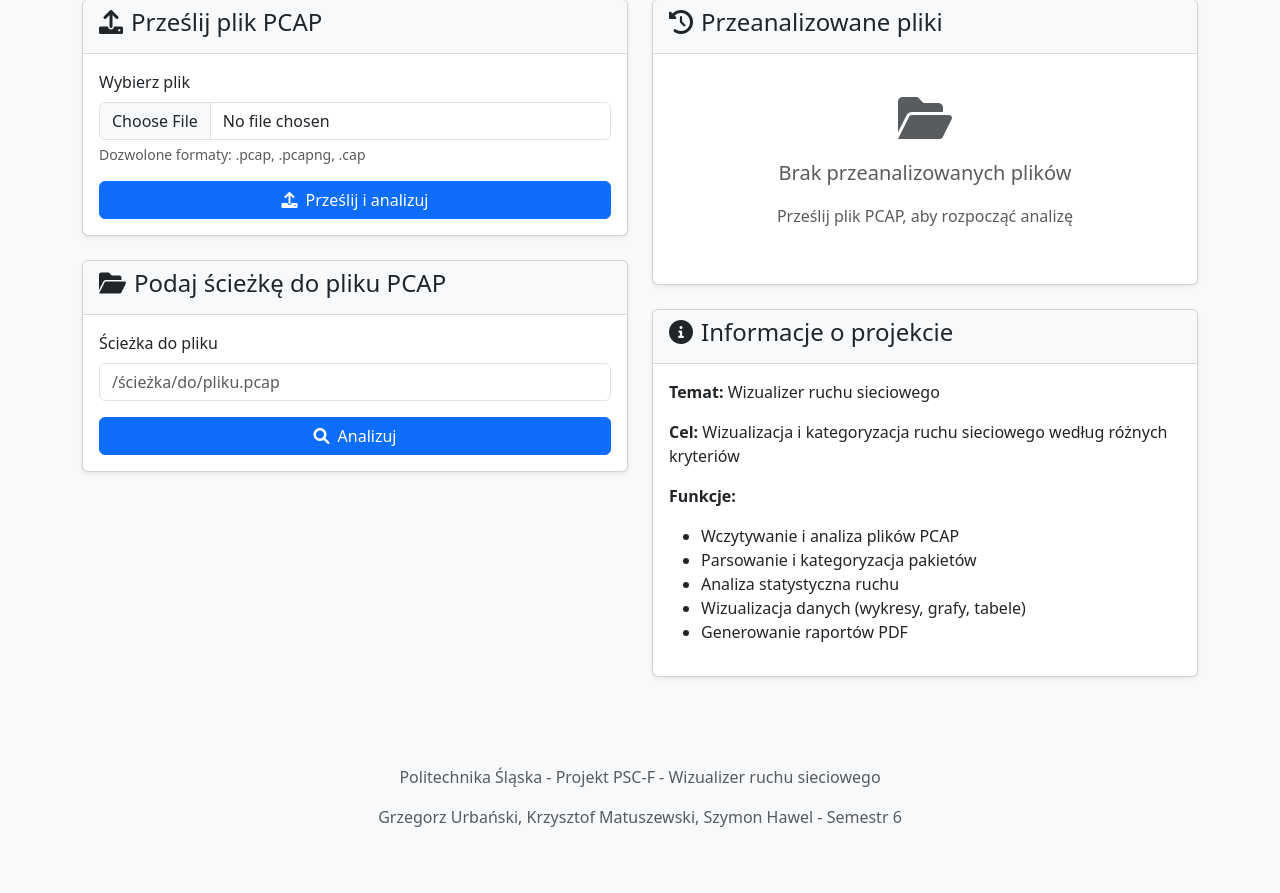
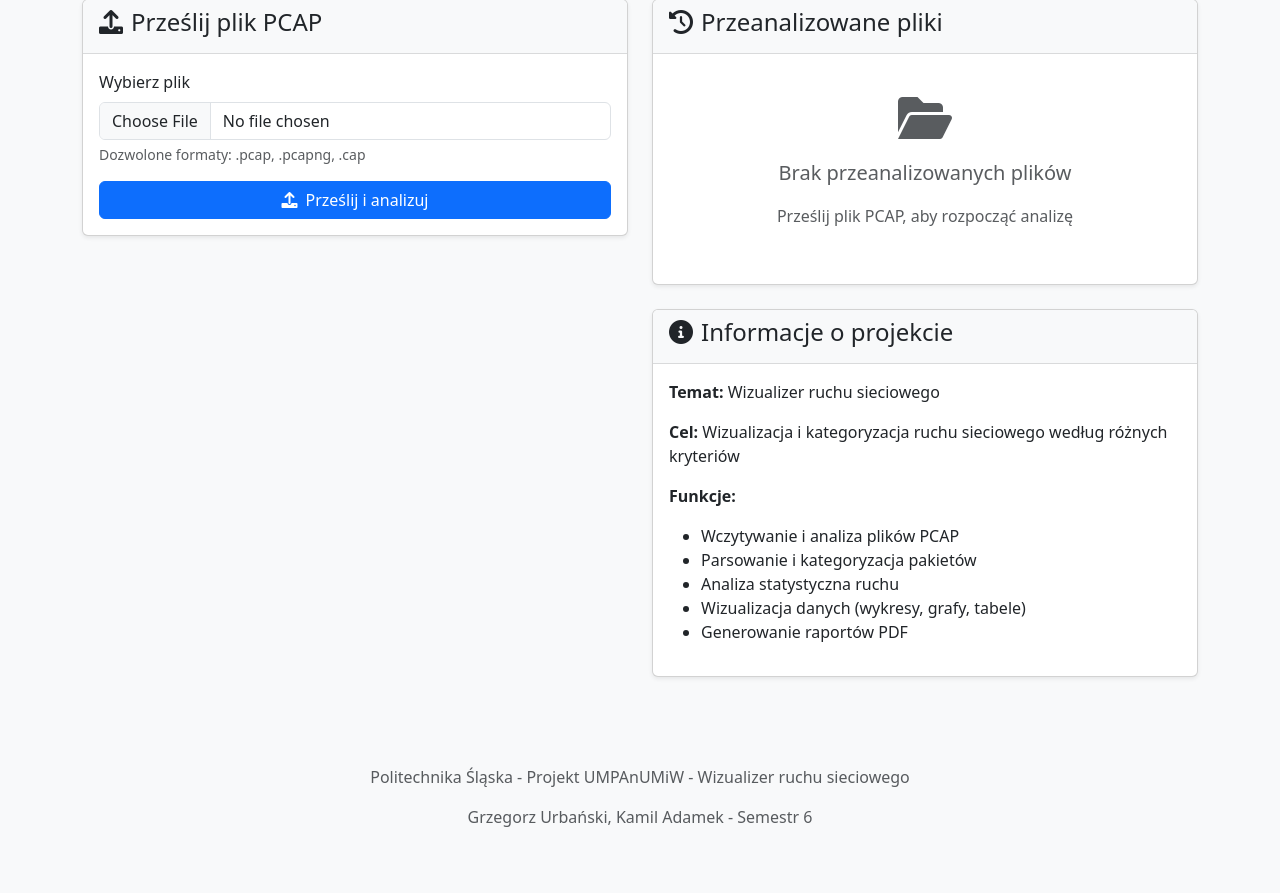
Before and after one commit to olimo54323/Visualizer-ruchu-sieciowego, a Flask app: page / in a window 1280 px wide. Shown: the part 250-1143 px from the top of the page. Run offline with Flask 3, Linux system fonts and the light colour scheme.

Commit message:
utworzenie README.md

```diff
--- a/main.py
+++ b/main.py
@@ -1878,4 +1878,4 @@ def internal_server_error(e):
    return render_template('500.html'), 500
 
 if __name__ == '__main__':
-   app.run(debug=True)
+   app.run(debug=True, host='0.0.0.0', port=5000)
--- a/templates/index.html
+++ b/templates/index.html
@@ -73,23 +73,6 @@
                         </form>
                     </div>
                 </div>
-
-                <div class="card">
-                    <div class="card-header">
-                        <h4><i class="fas fa-folder-open me-2"></i>Podaj ścieżkę do pliku PCAP</h4>
-                    </div>
-                    <div class="card-body">
-                        <form action="{{ url_for('upload_file') }}" method="post">
-                            <div class="mb-3">
-                                <label for="file_path" class="form-label">Ścieżka do pliku</label>
-                                <input type="text" class="form-control" id="file_path" name="file_path" placeholder="/ścieżka/do/pliku.pcap">
-                            </div>
-                            <button type="submit" class="btn btn-primary w-100">
-                                <i class="fas fa-search me-2"></i>Analizuj
-                            </button>
-                        </form>
-                    </div>
-                </div>
             </div>
 
             <div class="col-md-6">
@@ -150,8 +133,8 @@
 
     <footer class="mt-5 py-3 text-center text-muted">
         <div class="container">
-            <p>Politechnika Śląska - Projekt PSC-F - Wizualizer ruchu sieciowego</p>
-            <p>Grzegorz Urbański, Krzysztof Matuszewski, Szymon Hawel - Semestr 6</p>
+            <p>Politechnika Śląska - Projekt UMPAnUMiW - Wizualizer ruchu sieciowego</p>
+            <p>Grzegorz Urbański, Kamil Adamek - Semestr 6</p>
         </div>
     </footer>
 
```
Also changed, not shown: README.md, 14 other files.
